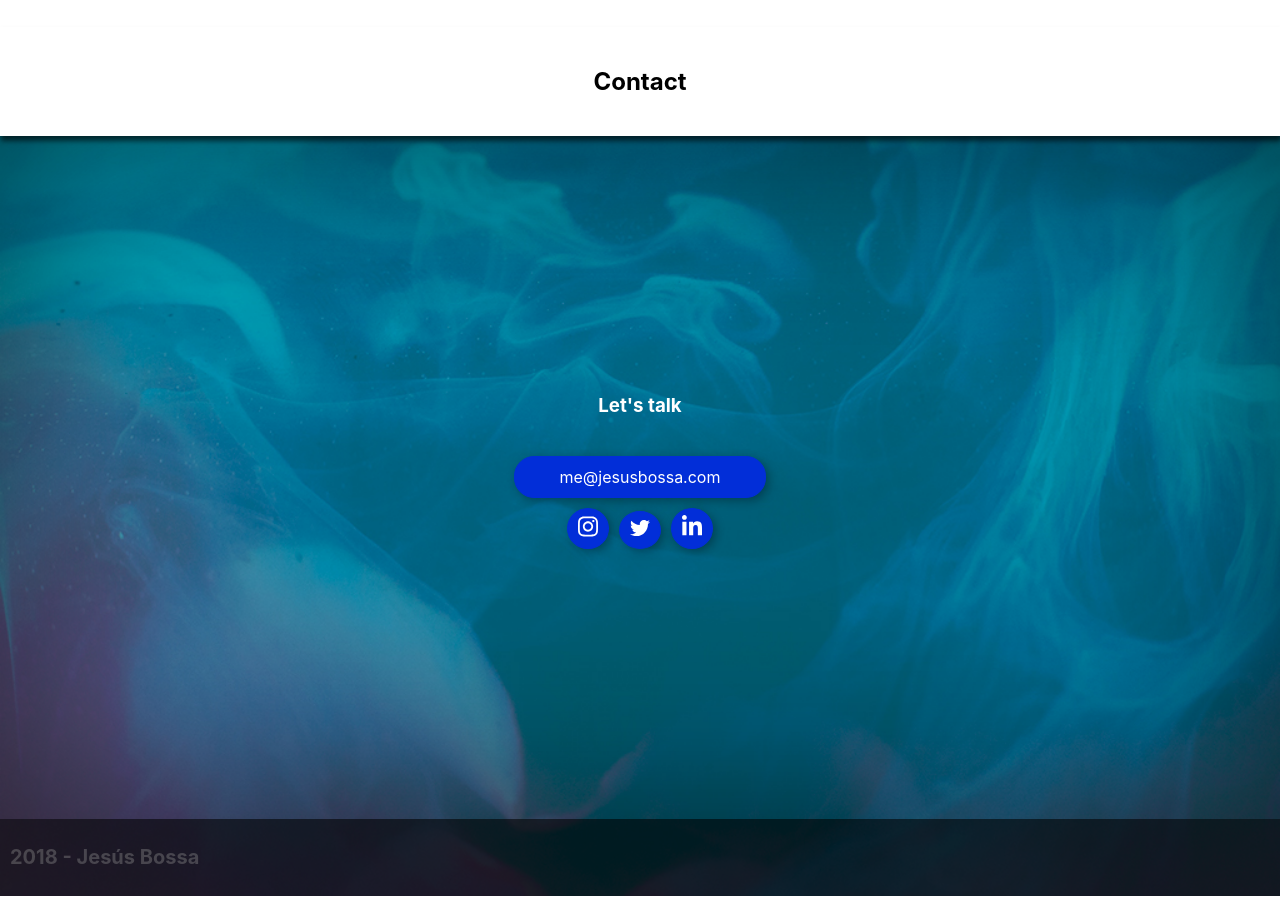
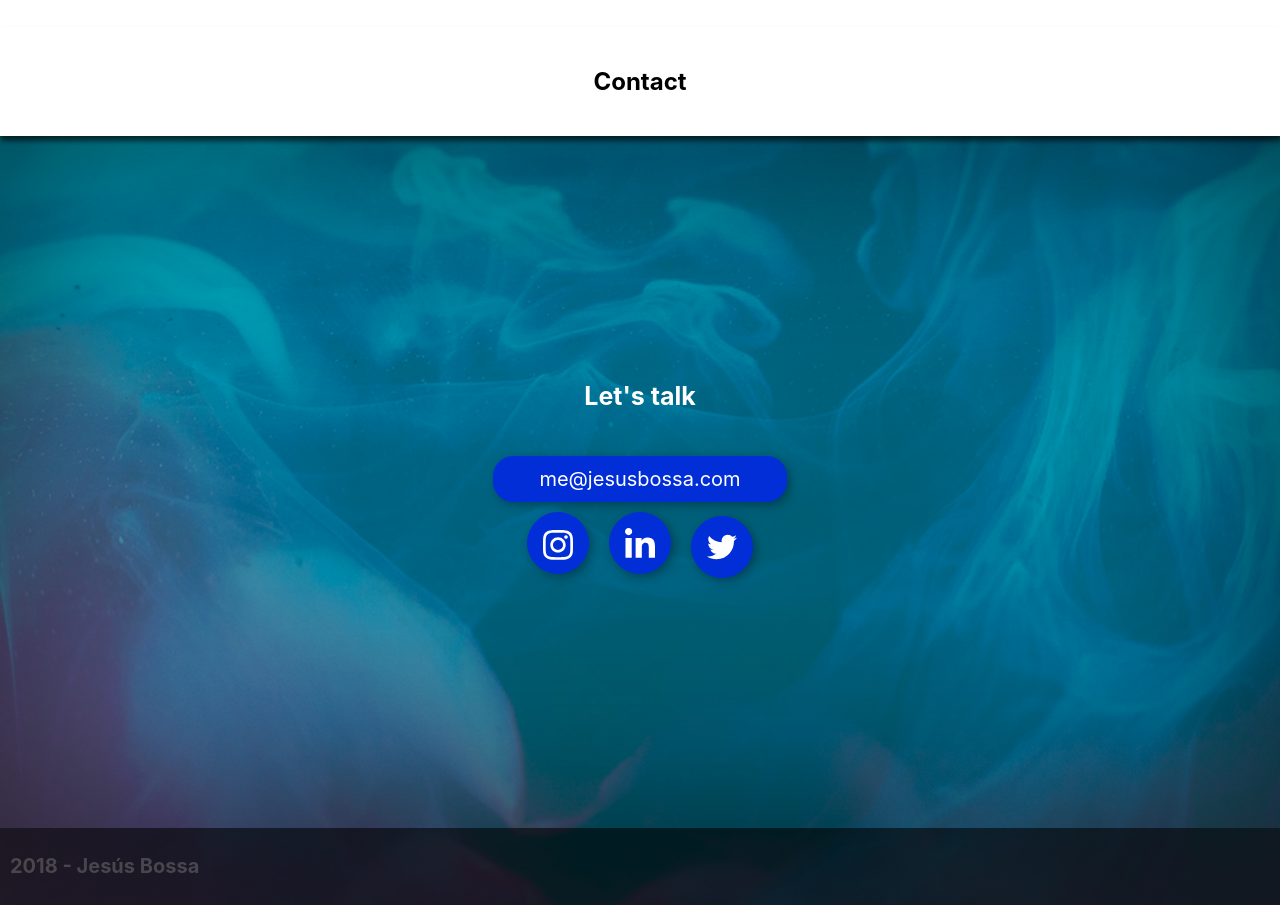
Before and after one commit to makinox/PortafolioPersonal, a React (Create React App) app: page / in a window 1280 px wide. Shown: the part 2280-3185 px from the top of the page. Built offline with nearby package versions, Linux system fonts and the light colour scheme.

Commit message:
[ADD]Contact improved

```diff
--- a/src/components/contact/contact.css
+++ b/src/components/contact/contact.css
@@ -12,13 +12,14 @@
 .contact-item   h3 {
   padding: 20px 0;
   color: white;
+  font-size: 25px;
 }
 
 .contact-container {
   display: grid;
   grid-template-columns:  repeat(auto-fit , minmax(auto, 300px));
   justify-content: center;
-  padding: 220px 0px;
+  padding: 200px 0px;
   box-shadow: inset  0 0 200px 0 rgba(0,0,0,0.6);
 }
 
@@ -37,6 +38,7 @@
   background-color: #022ED8;
   border-radius: 20px;
   box-shadow: 3px 3px 10px 0px rgba(0, 0, 0, .3);
+  font-size: 20px;
 }
 
 .contact-item a:hover {
@@ -50,8 +52,14 @@
 
 .contact-media a {
   cursor: pointer;
-  width: 20px;
-  padding: 6px 10px;
-  margin: 10px 5px;
+  width: 30px;
+  height: 30px;
   border-radius: 50%;
+  padding: 15px;
+  margin: 10px 10px;
+  transition: all .2s;
 }
+
+.contact-media a:hover {
+  transform: scale(1.3);
+}
--- a/src/components/contact/contact.js
+++ b/src/components/contact/contact.js
@@ -16,8 +16,8 @@ export default (props) => (
                 <a href='mailto:me@jesusbossa.com'>me@jesusbossa.com</a>
                 <div className="contact-media">
                     <a target="_blank" rel="noopener noreferrer" href="https://www.instagram.com/jesus.david7" ><img src={Ico1} alt="Jesus bossa instagram"/></a>
+                    <a target="_blank" rel="noopener noreferrer" href="https://www.linkedin.com/in/makinox/"><img src={Ico3} alt="Jesus bossa linkedin"/></a>
                     <a target="_blank" rel="noopener noreferrer" href="https://twitter.com/jesMakinox"><img src={Ico2} alt="Jesus bossa twitter"/></a>
-                    <a target="_blank" rel="noopener noreferrer" href="https://www.linkedin.com/in/makinox/"><img src={Ico3} alt="Jesus bossa linkedin"/></a>
                 </div>
             </div>
         </div>
```
